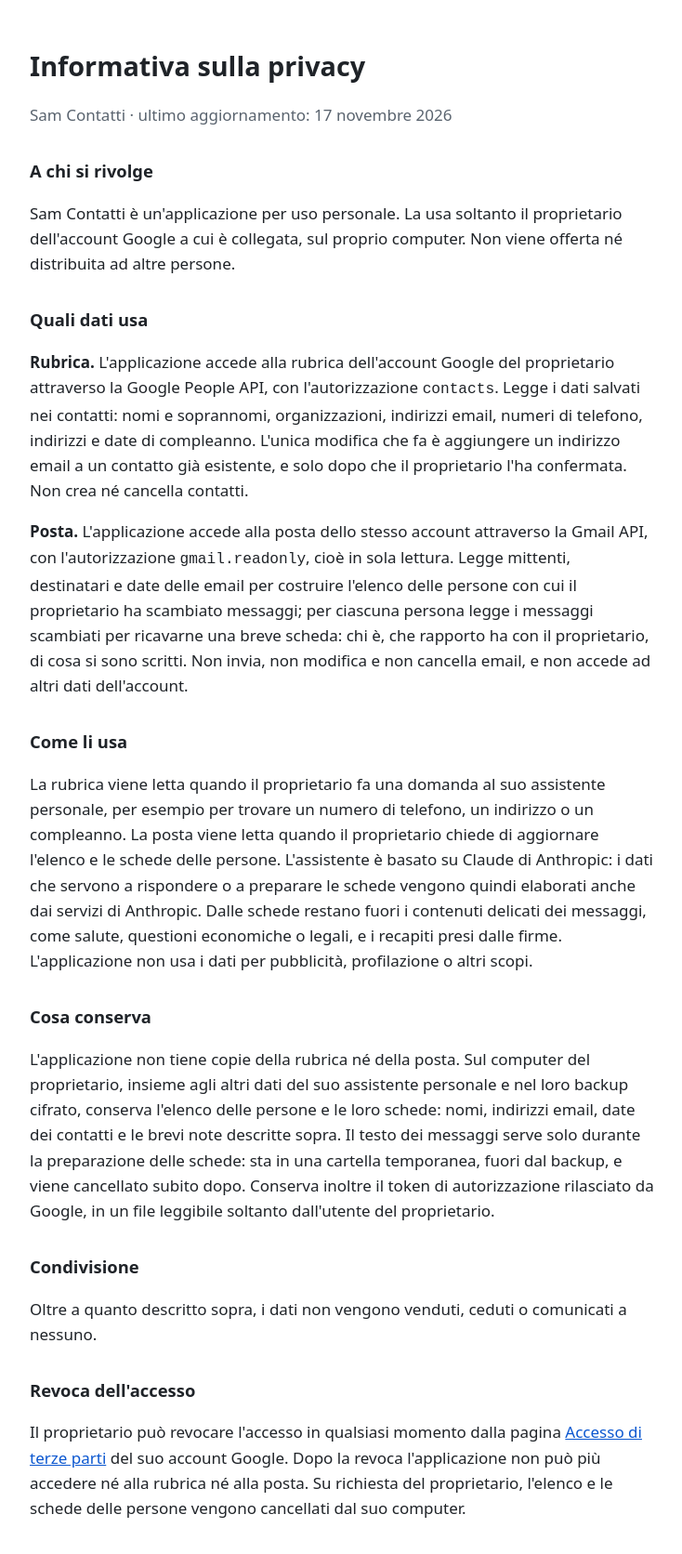
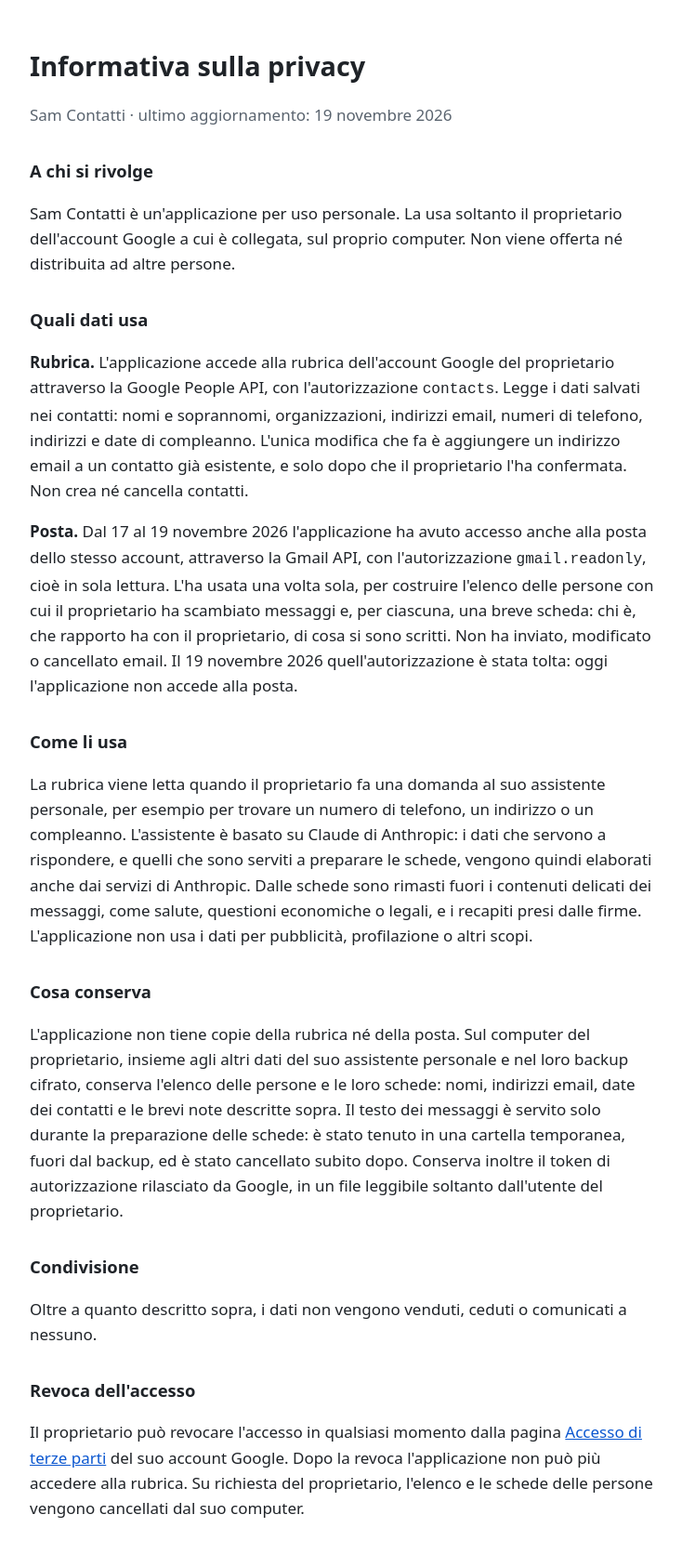
Before and after one commit to fmileto/sam-contatti, a plain HTML site: page privacy.html in a window 1280 px wide. Shown: the whole page at 93% size, without its empty margins (272-1006 px from the left). Drawn offline with Linux system fonts and the light colour scheme.

Commit message:
Pagine aggiornate: tolta la lettura della posta (gmail.readonly), servita dal 17 al 19 novembre 2026
Co-Authored-By: Claude Opus 5.5 <noreply@anthropic.com>
Claude-Session: https://claude.ai/code/session_01LeMjks2yKfZKdTuWHUyJ1o

```diff
--- a/privacy.html
+++ b/privacy.html
@@ -9,26 +9,26 @@
 <body>
 <main>
 <h1>Informativa sulla privacy</h1>
-<p class="nota">Sam Contatti · ultimo aggiornamento: 17 novembre 2026</p>
+<p class="nota">Sam Contatti · ultimo aggiornamento: 19 novembre 2026</p>
 
 <h2>A chi si rivolge</h2>
 <p>Sam Contatti è un'applicazione per uso personale. La usa soltanto il proprietario dell'account Google a cui è collegata, sul proprio computer. Non viene offerta né distribuita ad altre persone.</p>
 
 <h2>Quali dati usa</h2>
 <p><strong>Rubrica.</strong> L'applicazione accede alla rubrica dell'account Google del proprietario attraverso la Google People API, con l'autorizzazione <code>contacts</code>. Legge i dati salvati nei contatti: nomi e soprannomi, organizzazioni, indirizzi email, numeri di telefono, indirizzi e date di compleanno. L'unica modifica che fa è aggiungere un indirizzo email a un contatto già esistente, e solo dopo che il proprietario l'ha confermata. Non crea né cancella contatti.</p>
-<p><strong>Posta.</strong> L'applicazione accede alla posta dello stesso account attraverso la Gmail API, con l'autorizzazione <code>gmail.readonly</code>, cioè in sola lettura. Legge mittenti, destinatari e date delle email per costruire l'elenco delle persone con cui il proprietario ha scambiato messaggi; per ciascuna persona legge i messaggi scambiati per ricavarne una breve scheda: chi è, che rapporto ha con il proprietario, di cosa si sono scritti. Non invia, non modifica e non cancella email, e non accede ad altri dati dell'account.</p>
+<p><strong>Posta.</strong> Dal 17 al 19 novembre 2026 l'applicazione ha avuto accesso anche alla posta dello stesso account, attraverso la Gmail API, con l'autorizzazione <code>gmail.readonly</code>, cioè in sola lettura. L'ha usata una volta sola, per costruire l'elenco delle persone con cui il proprietario ha scambiato messaggi e, per ciascuna, una breve scheda: chi è, che rapporto ha con il proprietario, di cosa si sono scritti. Non ha inviato, modificato o cancellato email. Il 19 novembre 2026 quell'autorizzazione è stata tolta: oggi l'applicazione non accede alla posta.</p>
 
 <h2>Come li usa</h2>
-<p>La rubrica viene letta quando il proprietario fa una domanda al suo assistente personale, per esempio per trovare un numero di telefono, un indirizzo o un compleanno. La posta viene letta quando il proprietario chiede di aggiornare l'elenco e le schede delle persone. L'assistente è basato su Claude di Anthropic: i dati che servono a rispondere o a preparare le schede vengono quindi elaborati anche dai servizi di Anthropic. Dalle schede restano fuori i contenuti delicati dei messaggi, come salute, questioni economiche o legali, e i recapiti presi dalle firme. L'applicazione non usa i dati per pubblicità, profilazione o altri scopi.</p>
+<p>La rubrica viene letta quando il proprietario fa una domanda al suo assistente personale, per esempio per trovare un numero di telefono, un indirizzo o un compleanno. L'assistente è basato su Claude di Anthropic: i dati che servono a rispondere, e quelli che sono serviti a preparare le schede, vengono quindi elaborati anche dai servizi di Anthropic. Dalle schede sono rimasti fuori i contenuti delicati dei messaggi, come salute, questioni economiche o legali, e i recapiti presi dalle firme. L'applicazione non usa i dati per pubblicità, profilazione o altri scopi.</p>
 
 <h2>Cosa conserva</h2>
-<p>L'applicazione non tiene copie della rubrica né della posta. Sul computer del proprietario, insieme agli altri dati del suo assistente personale e nel loro backup cifrato, conserva l'elenco delle persone e le loro schede: nomi, indirizzi email, date dei contatti e le brevi note descritte sopra. Il testo dei messaggi serve solo durante la preparazione delle schede: sta in una cartella temporanea, fuori dal backup, e viene cancellato subito dopo. Conserva inoltre il token di autorizzazione rilasciato da Google, in un file leggibile soltanto dall'utente del proprietario.</p>
+<p>L'applicazione non tiene copie della rubrica né della posta. Sul computer del proprietario, insieme agli altri dati del suo assistente personale e nel loro backup cifrato, conserva l'elenco delle persone e le loro schede: nomi, indirizzi email, date dei contatti e le brevi note descritte sopra. Il testo dei messaggi è servito solo durante la preparazione delle schede: è stato tenuto in una cartella temporanea, fuori dal backup, ed è stato cancellato subito dopo. Conserva inoltre il token di autorizzazione rilasciato da Google, in un file leggibile soltanto dall'utente del proprietario.</p>
 
 <h2>Condivisione</h2>
 <p>Oltre a quanto descritto sopra, i dati non vengono venduti, ceduti o comunicati a nessuno.</p>
 
 <h2>Revoca dell'accesso</h2>
-<p>Il proprietario può revocare l'accesso in qualsiasi momento dalla pagina <a href="https://myaccount.google.com/permissions">Accesso di terze parti</a> del suo account Google. Dopo la revoca l'applicazione non può più accedere né alla rubrica né alla posta. Su richiesta del proprietario, l'elenco e le schede delle persone vengono cancellati dal suo computer.</p>
+<p>Il proprietario può revocare l'accesso in qualsiasi momento dalla pagina <a href="https://myaccount.google.com/permissions">Accesso di terze parti</a> del suo account Google. Dopo la revoca l'applicazione non può più accedere alla rubrica. Su richiesta del proprietario, l'elenco e le schede delle persone vengono cancellati dal suo computer.</p>
 </main>
 </body>
 </html>
```
Also changed, not shown: index.html (+1 -1 lines), termini.html (+2 -2 lines).
